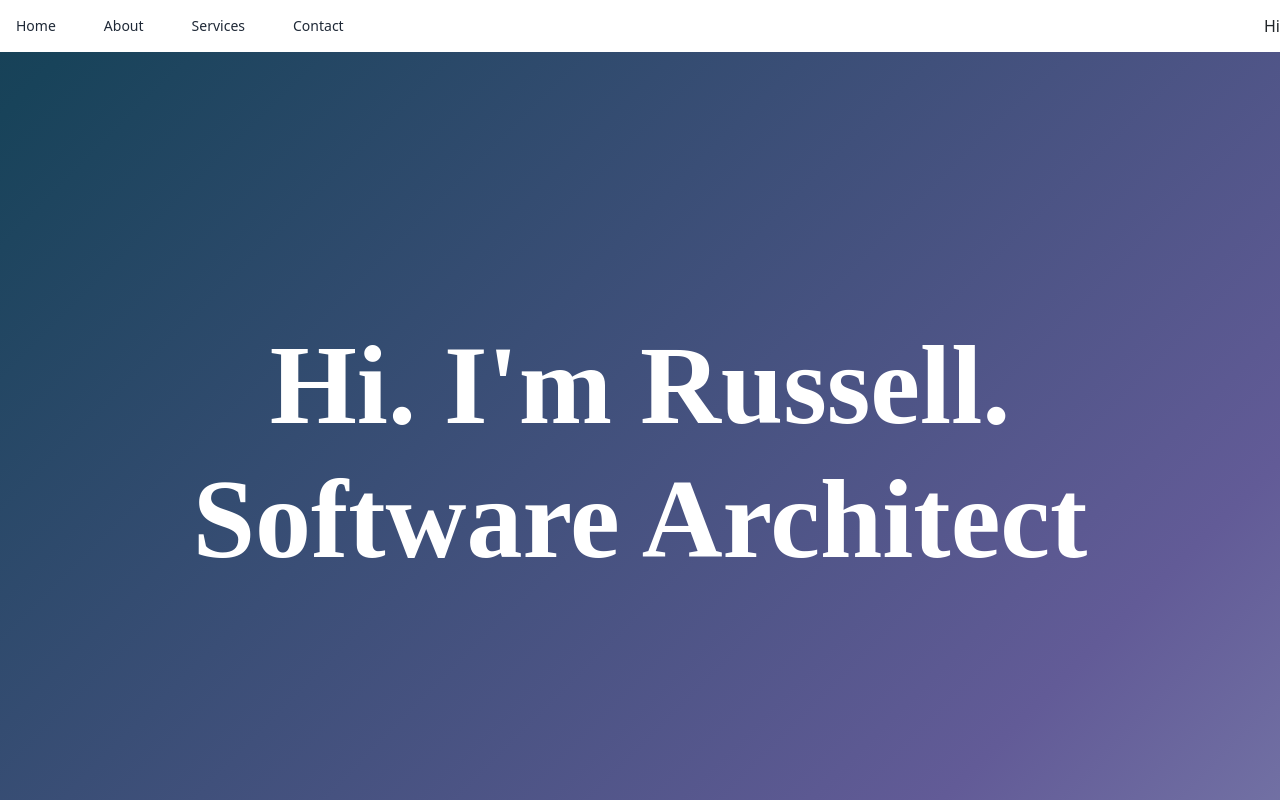
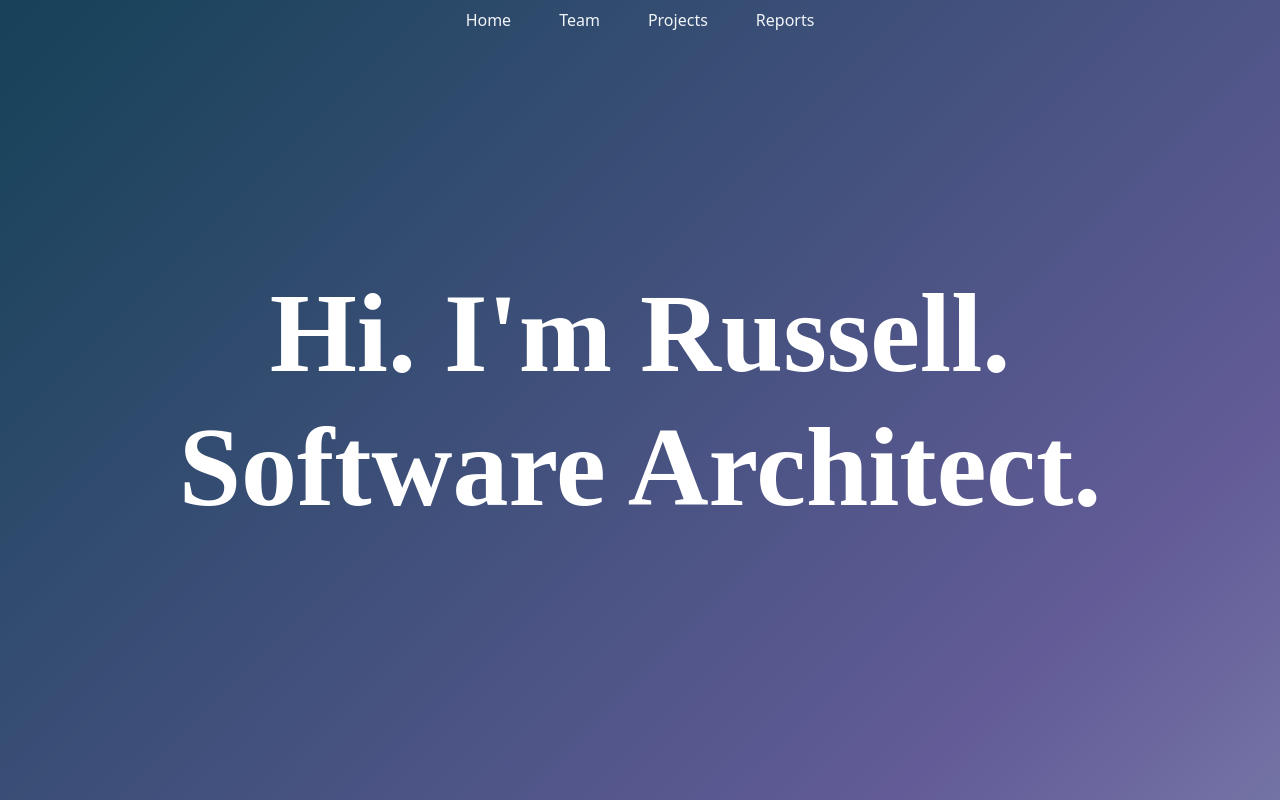
Before and after one commit to RussellShaneNavarez/russnvrz-dev, a React (Create React App) app: page / in a window 1280 px wide. Shown: the top 800 px of the page. Built offline with nearby package versions, Linux system fonts and the light colour scheme; a web font is replaced by a local one.

Commit message:
EDIT: navbar

```diff
--- a/src/components/Navbar.jsx
+++ b/src/components/Navbar.jsx
@@ -1,35 +1,15 @@
-import { useState, useEffect } from 'react';
-
-import '../styles/Navbar.css'
+import '../styles/Navbar.css';
 
 export const Navbar = () => {
-    const [isBlurred, setIsBlurred] = useState(false);
+    return (
 
-    const handleScroll = () => {
-        const scrollTop = window.pageYOffset || document.documentElement.scrollTop;
-        setIsBlurred(scrollTop > 0);
-    };
-
-    useEffect(() => {
-        window.addEventListener('scroll', handleScroll);
-        return () => {
-        window.removeEventListener('scroll', handleScroll);
-        };
-    }, []);
-
-    return (
-        <>
-
-            <nav className={`navbar ${isBlurred ? 'backdrop-blur-sm' : ''}`}>
-            <div className=" md:flex space-x-4">
-                <a href="#home" className="text-gray-800 hover:text-gray-600 px-3 py-2 rounded-md text-sm font-medium">Home</a>
-                <a href="#about" className="text-gray-800 hover:text-gray-600 px-3 py-2 rounded-md text-sm font-medium">About</a>
-                <a href="#services" className="text-gray-800 hover:text-gray-600 px-3 py-2 rounded-md text-sm font-medium">Services</a>
-                <a href="#contact" className="text-gray-800 hover:text-gray-600 px-3 py-2 rounded-md text-sm font-medium">Contact</a>
-                </div>
-                Hi
+            <nav class="flex justify-center space-x-4 items-center w-100">
+                <a href="/dashboard" class="font-medium px-3 py-2 text-slate-100  hover:text-sky-950">Home</a>
+                <a href="/team" class="font-medium px-3 py-2 text-slate-100  hover:text-slate-900">Team</a>
+                <a href="/projects" class="font-medium px-3 py-2 text-slate-100  hover:text-slate-900">Projects</a>
+                <a href="/reports" class="font-medium px-3 py-2 text-slate-100 hover:text-slate-900">Reports</a>
             </nav>
 
-        </>
+
     )
 }
--- a/src/pages/Home.jsx
+++ b/src/pages/Home.jsx
@@ -1,5 +1,4 @@
-import { useState, useEffect} from 'react'
-
+import { useState, useEffect} from 'react';
 import { Navbar } from '../components/Navbar';
 
 import '../styles/Home.css'
@@ -20,14 +19,12 @@ export const Home = () => {
         <>
         <Navbar></Navbar>
         <div class="bg text-lg font-bold text-white">
-            <div className='name'>
+            <div class='name'>
                 <h1>Hi. I'm Russell.</h1>
-                <h2>{objects[currentIndex]}</h2>
+                <h2>{objects[currentIndex]}.</h2>
             </div>
 
         </div>
-
-
         <div className='container'>
            <p>Roboto</p>
            <p>Roboto</p>
--- a/src/styles/Navbar.css
+++ b/src/styles/Navbar.css
@@ -1,8 +1,4 @@
-.navbar {
+nav {
+
     position: fixed;
-    display: flex;
-    justify-content: center;
-    align-items: center;
-    width: 100%;
-
 }
```
Also changed, not shown: src/styles/index.css (line endings or trailing spaces).
